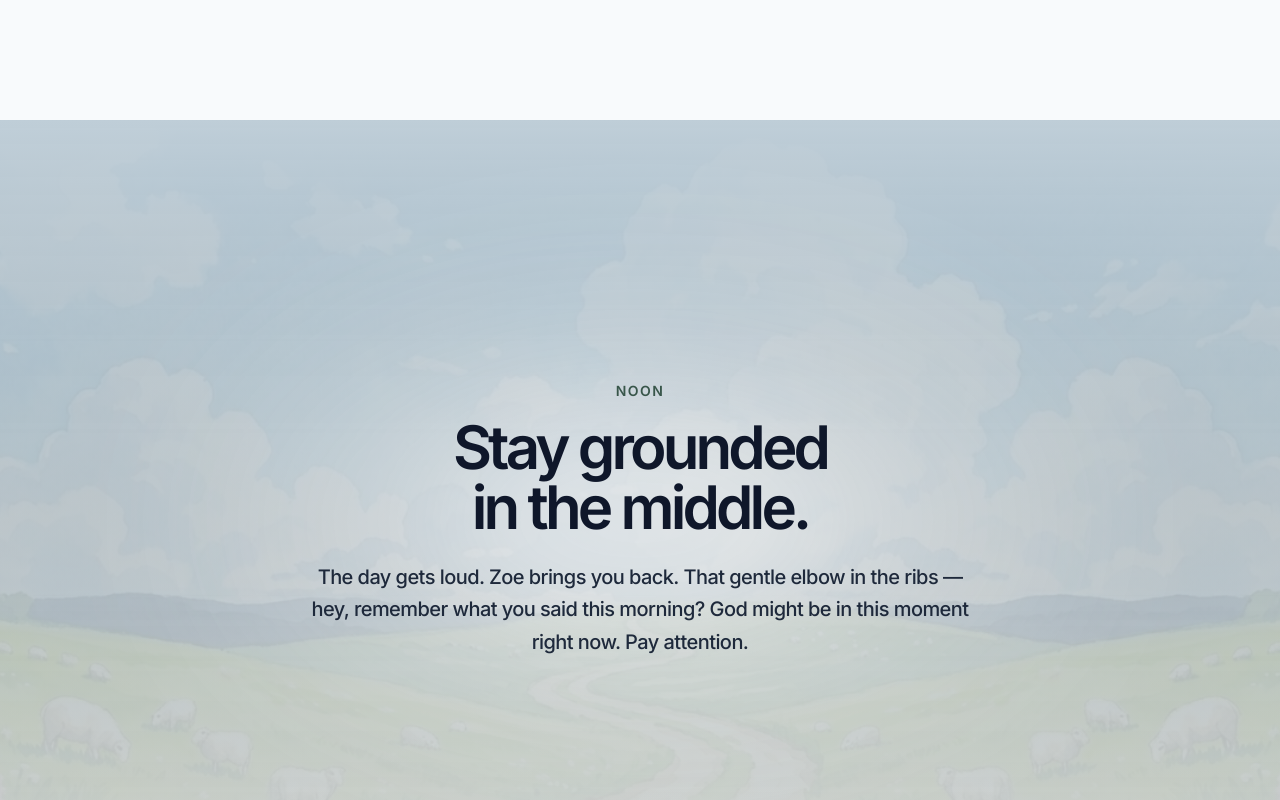
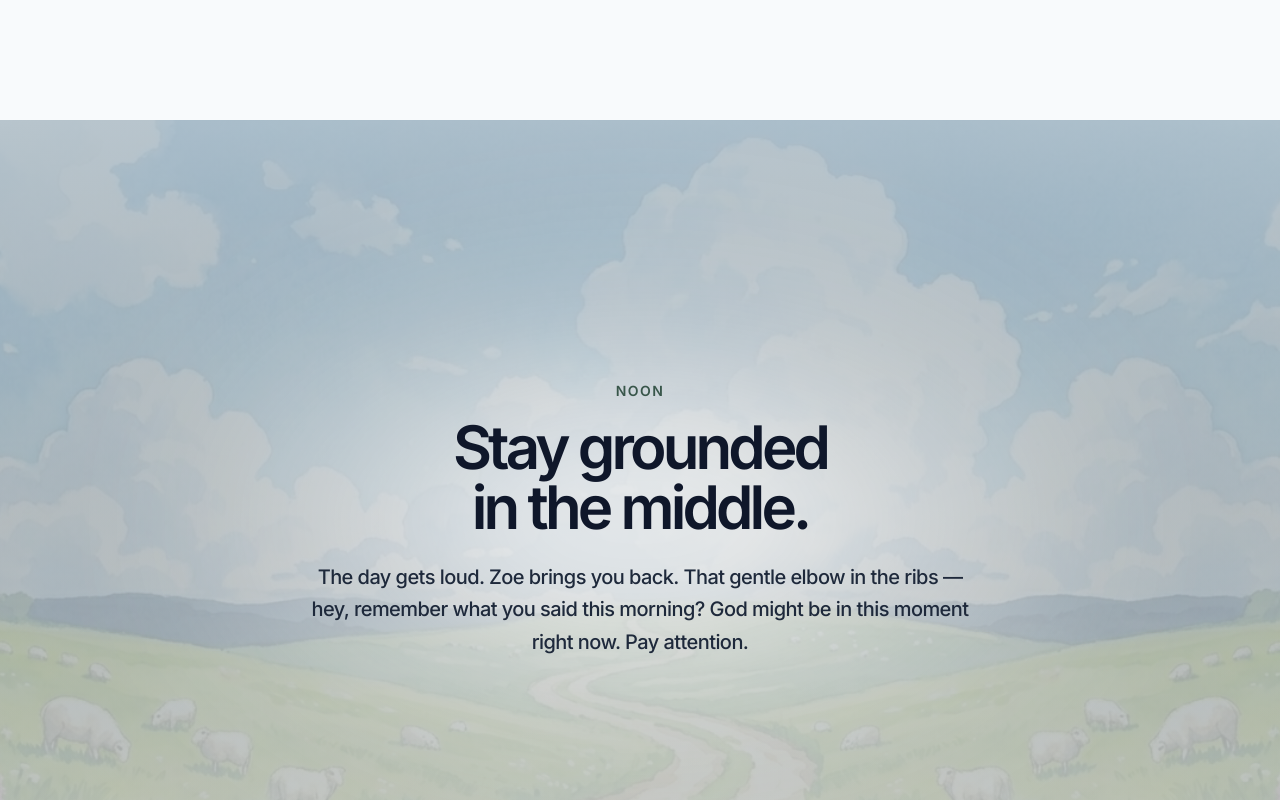
Before and after one commit to tony-freedomology/numi-landing, a Next.js app: page / in a window 1280 px wide. Shown: the part 5080-5880 px from the top of the page. Built offline with nearby package versions, Linux system fonts and the light colour scheme.

Commit message:
style: refine morning and midday color transitions in sticky rhythms

```diff
--- a/components/StickyRhythmsSection.tsx
+++ b/components/StickyRhythmsSection.tsx
@@ -28,21 +28,25 @@ export default function StickyRhythmsSection() {
     const textDuskBlur = useTransform(scrollYProgress, [0.7, 0.8, 1], ["blur(24px)", "blur(0px)", "blur(0px)"]);
 
     // Dynamic Time-of-Day Colors
-    // Overall overlay color to simulate time of day (starts transparent, gets dark at dusk)
+    // Overall overlay color to simulate time of day
     const overlayColor = useTransform(scrollYProgress, [0, 0.35, 0.6, 0.9], [
-        "rgba(11, 12, 18, 0)",      // Dawn: no dark overlay
-        "rgba(11, 12, 18, 0)",      // Noon: still bright
-        "rgba(11, 12, 18, 0.2)",    // Late afternoon transition
-        "rgba(11, 12, 18, 0.75)"    // Dusk: dark navy overlay
+        "rgba(251, 146, 60, 0.15)",   // Dawn: soft orangey/warm tint, not fully transparent
+        "rgba(255, 255, 255, 0)",     // Noon: fully transparent to let illustration shine
+        "rgba(11, 12, 18, 0.3)",      // Late afternoon transition (starting to darken)
+        "rgba(11, 12, 18, 0.85)"      // Dusk: dark navy overlay
     ]);
 
     // Top and bottom vignette gradients (adjust color based on time of day)
-    const topGradient = useTransform(scrollYProgress, [0.6, 0.9], [
-        "linear-gradient(to top, rgba(248,251,250,1), transparent)",
+    const topGradient = useTransform(scrollYProgress, [0, 0.35, 0.6, 0.9], [
+        "linear-gradient(to top, rgba(254,240,138,0.2), transparent)",   // Dawn yellow tint
+        "linear-gradient(to top, rgba(248,251,250,0.5), transparent)",   // Noon soft white fade
+        "linear-gradient(to top, rgba(248,251,250,0.8), transparent)",
         "linear-gradient(to top, rgba(11,12,18,1), transparent)"
     ]);
-    const bottomGradient = useTransform(scrollYProgress, [0.6, 0.9], [
-        "linear-gradient(to bottom, rgba(224,242,254,1), transparent)",
+    const bottomGradient = useTransform(scrollYProgress, [0, 0.35, 0.6, 0.9], [
+        "linear-gradient(to bottom, rgba(254,215,170,0.3), transparent)",// Dawn orange tint
+        "linear-gradient(to bottom, rgba(224,242,254,0.5), transparent)",// Noon sky blue fade
+        "linear-gradient(to bottom, rgba(224,242,254,0.8), transparent)",
         "linear-gradient(to bottom, rgba(11,12,18,1), transparent)"
     ]);
 
@@ -60,21 +64,21 @@ export default function StickyRhythmsSection() {
             <div className="sticky top-0 h-screen w-full flex items-center justify-center overflow-hidden">
 
                 {/* The Ethereal Painted Backgrounds (Spot illustrations blown up) */}
-                <div className="absolute top-0 left-1/2 -translate-x-1/2 w-[100vw] h-full pointer-events-none -z-10 bg-[#e0f2fe]/20">
+                <div className="absolute top-0 left-1/2 -translate-x-1/2 w-[100vw] h-full pointer-events-none -z-10 bg-slate-50">
 
                     {/* 1. Morning */}
                     <motion.div style={{ opacity: dawnOpacity }} className="absolute inset-0 flex items-center justify-center">
-                        <Image src="/assets/illustrations/morning.webp" alt="Morning Dawn" fill className="object-cover opacity-60 mix-blend-multiply" />
+                        <Image src="/assets/illustrations/morning.webp" alt="Morning Dawn" fill className="object-cover opacity-80" />
                     </motion.div>
 
                     {/* 2. Midday */}
                     <motion.div style={{ opacity: noonOpacity }} className="absolute inset-0 flex items-center justify-center">
-                        <Image src="/assets/illustrations/midday.webp" alt="Midday Sun" fill className="object-cover opacity-60 mix-blend-multiply" />
+                        <Image src="/assets/illustrations/midday.webp" alt="Midday Sun" fill className="object-cover opacity-80" />
                     </motion.div>
 
                     {/* 3. Evening */}
                     <motion.div style={{ opacity: duskOpacity }} className="absolute inset-0 flex items-center justify-center">
-                        <Image src="/assets/illustrations/dusk.webp" alt="Evening Dusk" fill className="object-cover opacity-60 mix-blend-multiply" />
+                        <Image src="/assets/illustrations/dusk.webp" alt="Evening Dusk" fill className="object-cover opacity-80" />
                     </motion.div>
 
                     {/* Darkening Overlay & Dynamic Gradients */}
@@ -88,8 +92,8 @@ export default function StickyRhythmsSection() {
 
                     {/* Diffuse glow to ensure readability against complex landscapes */}
                     <motion.div style={{ opacity: diffuseGlowOpacity }} className="absolute inset-0 flex items-center justify-center pointer-events-none -z-10">
-                        <div className="w-[800px] h-[400px] bg-white/40 blur-[100px] rounded-[100%]" />
-                        <div className="absolute w-[400px] h-[200px] bg-white/60 blur-[60px] rounded-[100%]" />
+                        <div className="w-[800px] h-[400px] bg-white/60 blur-[100px] rounded-[100%]" />
+                        <div className="absolute w-[400px] h-[200px] bg-white/80 blur-[60px] rounded-[100%]" />
                     </motion.div>
 
                     {/* 1. Morning Text */}
```
